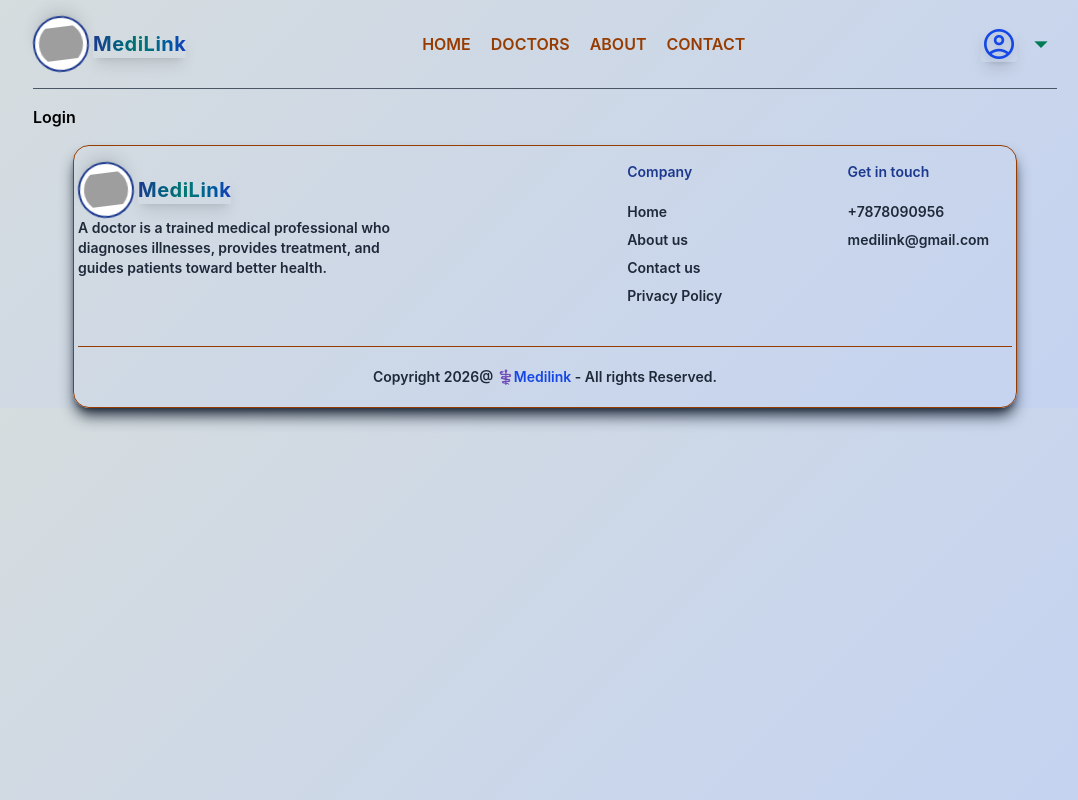
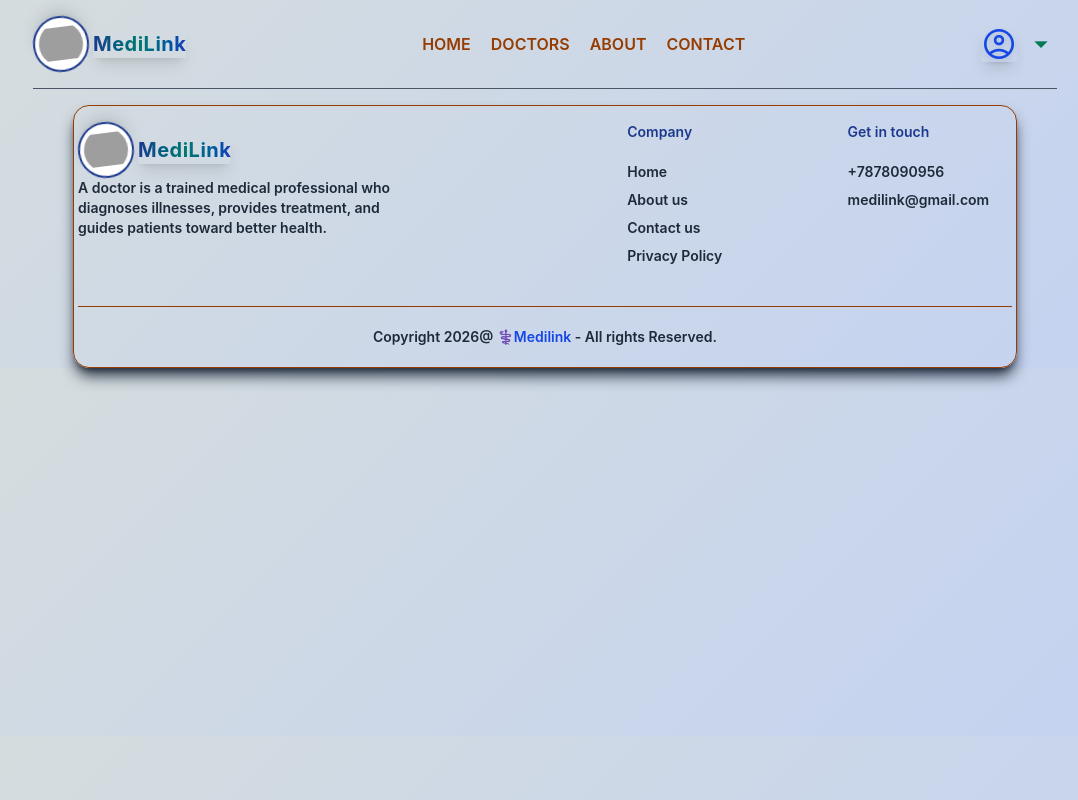
Before and after one commit to AkshitaGupta97/Doctor-Appointment, a React (Vite) app in the folder frontend-doctor/: page /login in a window 1280 px wide. Shown: the whole page, without its empty margins (95-1173 px from the left). Built offline with nearby package versions, Linux system fonts and the light colour scheme; grey boxes are pictures that could not be loaded; the HTML template or start-up script is replaced by a standard one.

Commit message:
adding login

```diff
--- a/frontend-doctor/src/pages/Login.jsx
+++ b/frontend-doctor/src/pages/Login.jsx
@@ -1,7 +1,21 @@
+import { useState } from "react"
 
 const Login = () => {
+  const [state, setState] = useState('Sign Up');
+
+  const [email, setEmail] = useState('');
+  const [password, setPassword] = useState('');
+  const [name, setName] = useState('');
+
+  const onSubmitHandler = (event) => {
+    event.preventDefault();
+
+  }
+
   return (
-    <div>Login</div>
+    <form>
+
+    </form>
   )
 }
 
```
